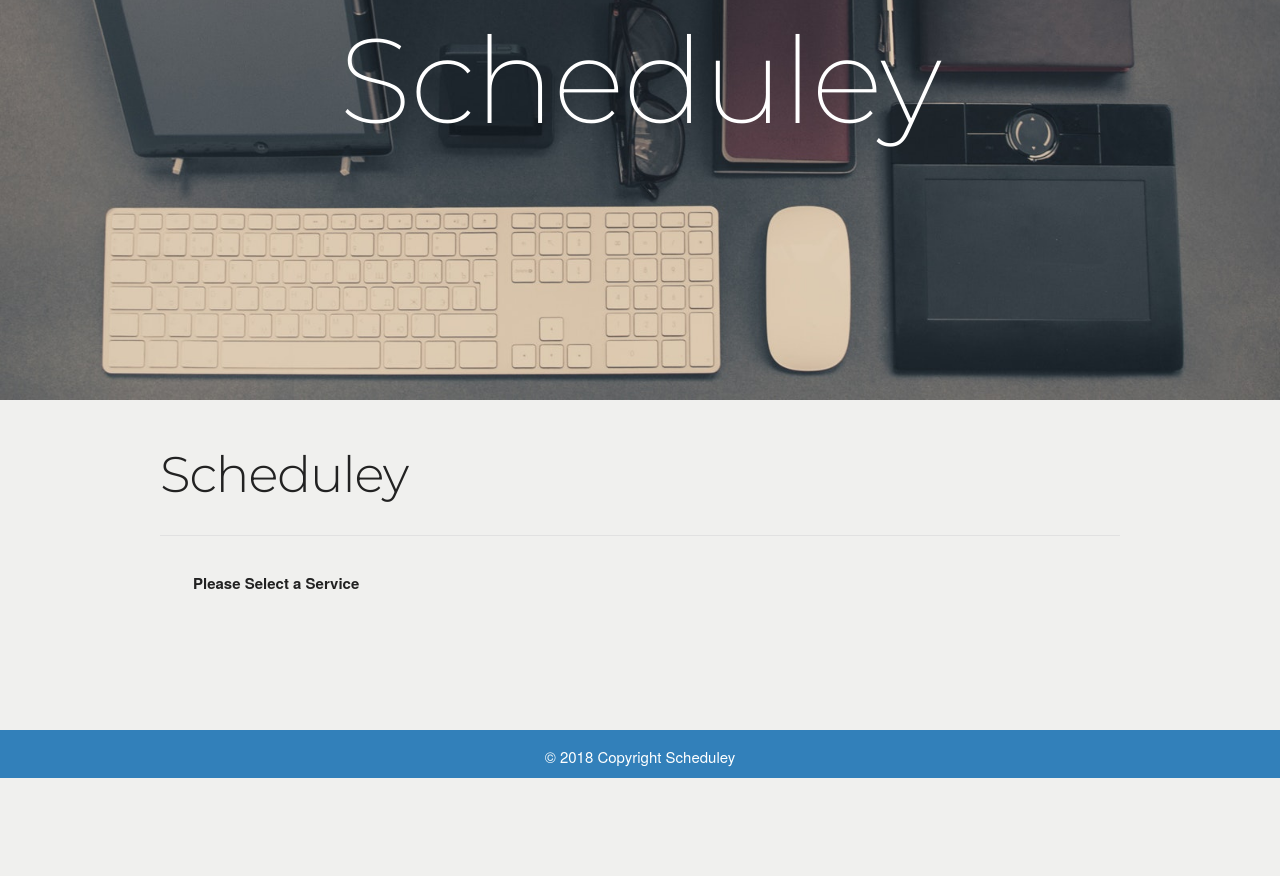
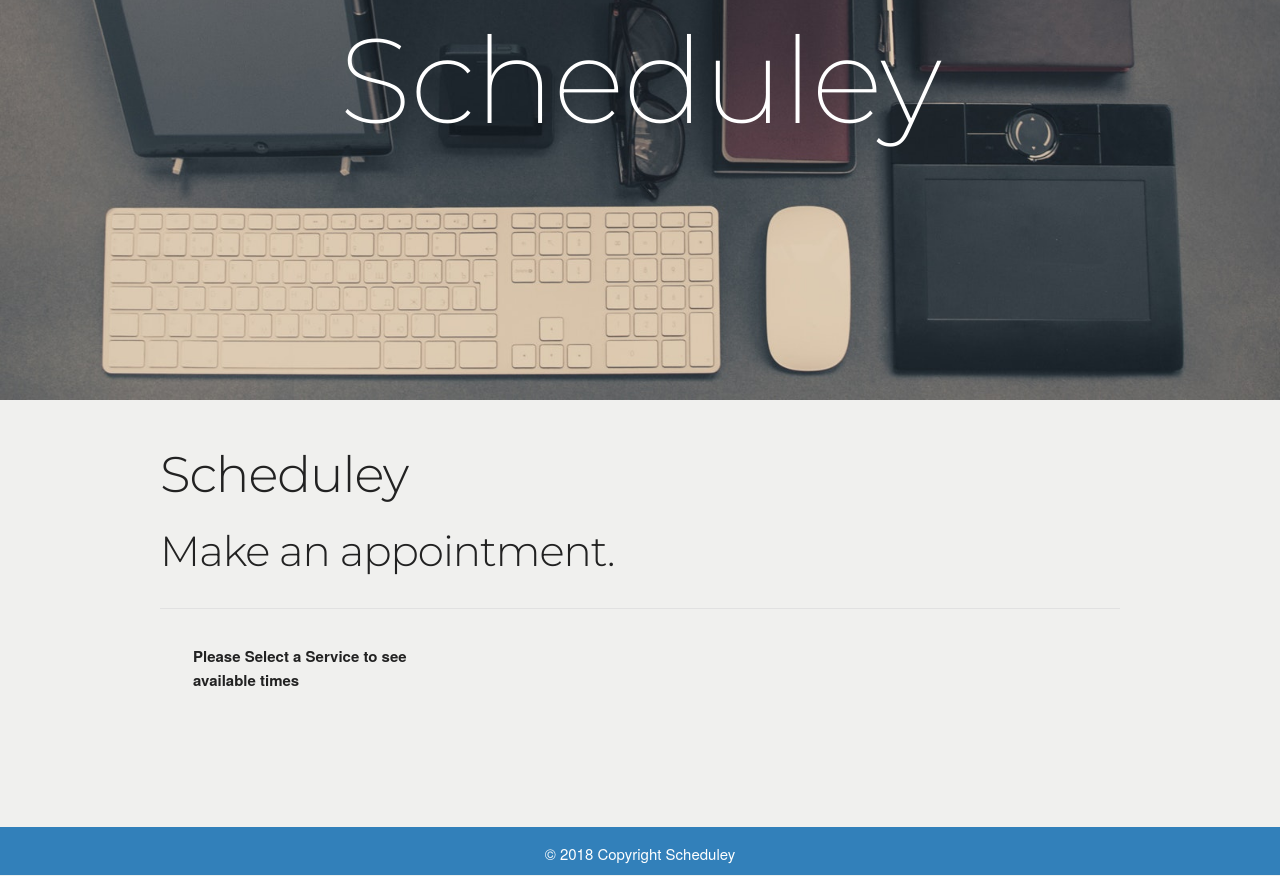
Before and after one commit to JacobYolles/scheduley, a Node server app: page / in a window 1280 px wide. Before the commit the page ends 778 px from the top, so only its background shows below. Run offline with Node 20, Linux system fonts and the light colour scheme; data that the repository does not hold is empty; some libraries are stand-ins or nearby versions.

Commit message:
homepage layout changes

```diff
--- a/db-playground/views/index.handlebars
+++ b/db-playground/views/index.handlebars
@@ -2,13 +2,15 @@
 <link rel="stylesheet" type="text/css" href="/assets/css/skeleton.css">
 <link rel="stylesheet" type="text/css" href="/assets/css/style-2.css">
 <h1>Scheduley</h1>
+<h2>Make an appointment.</h2>
 <hr>
 <div class="container">
     <div id='main-input'>
+        <div id='appointment-select'>
             <div class='row'>
                 <div class='four columns'>
                     <div id='service'>
-                    <label>Please Select a Service</label>
+                        <label>Please Select a Service to see available times</label>
                         <ul>
                             {{#each services}}
                             <li><button data-name='{{this.name}}' id='button-{{this.name}}' class='service-select'>{{this.name}}</button></li>
@@ -16,6 +18,8 @@
                         </ul>
                     </div>
                 </div>
+                <div class='four columns'>
+
                     <div id='date'>
                         {{!-- <label for='date-input'>Please select a date:</label>
                         <input type='text' name='date-input' id='date-input' />
@@ -23,10 +27,12 @@
                         <div id='date-error'></div> --}}
                     </div>
                 </div>
-        <div class='row'>
                 <div class='four columns'>
                     <div id='available-times'></div>
                 </div>
+            </div>
+        </div>
+        <div class='row'>
             <div class='eight columns'>
                 <div id='customer-input'>
 
```
Also changed, not shown: db-playground/public/assets/js/frontend.js. Lines whose indentation alone changed are shown as unchanged.
